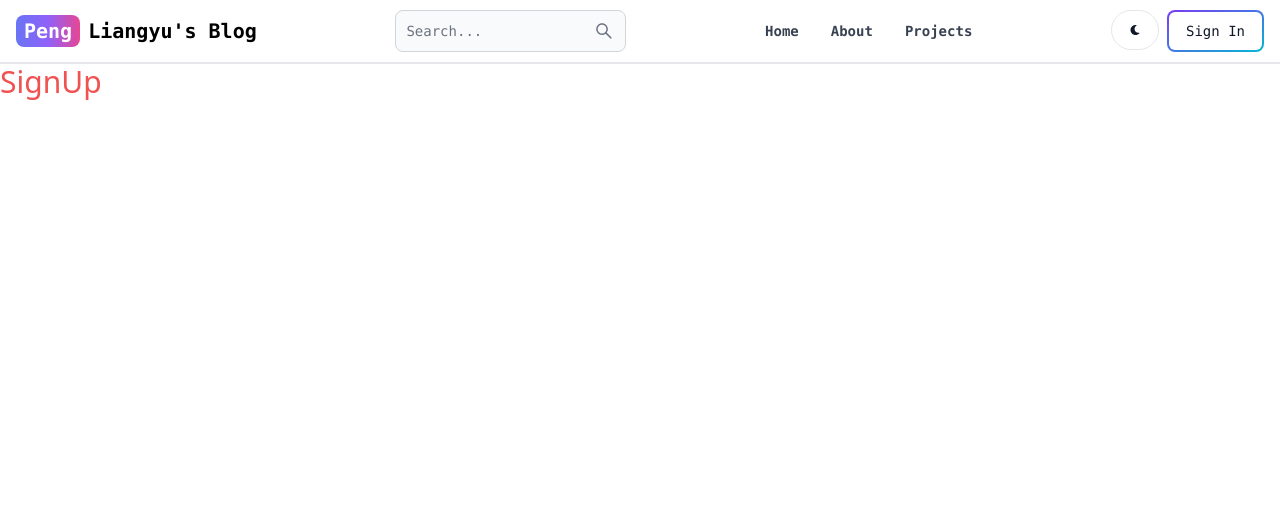
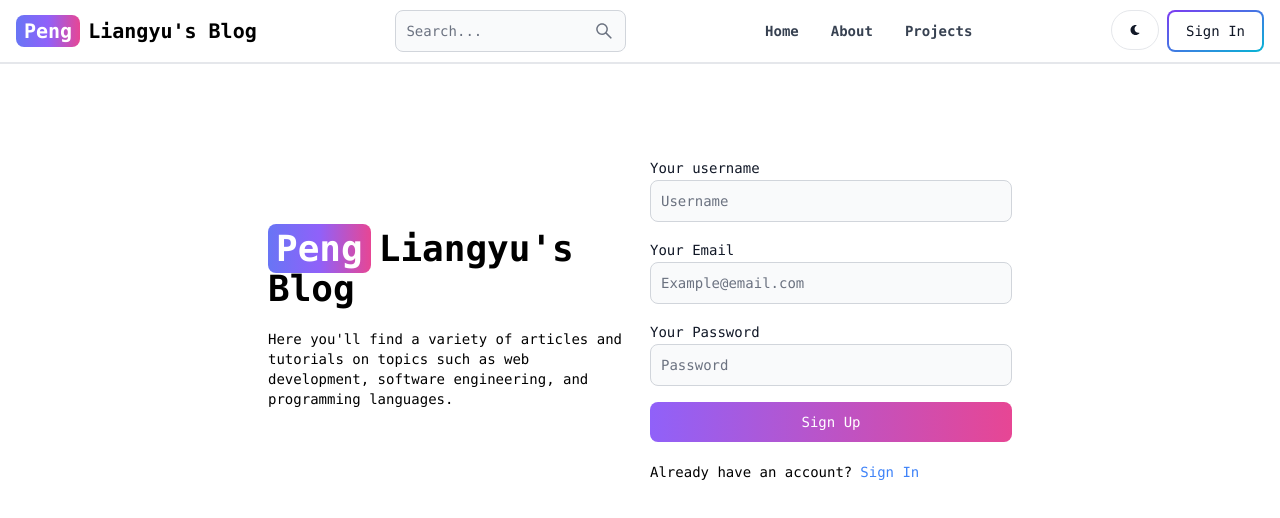
Before and after one commit to lab-peng/mern-blog, a React (Vite) app in the folder client/: page /sign-up in a window 1280 px wide. Shown: the top 518 px of the page. Built offline with nearby package versions, Linux system fonts and the light colour scheme.

Commit message:
create sign up page UI

```diff
--- a/client/src/components/Header.jsx
+++ b/client/src/components/Header.jsx
@@ -1,4 +1,4 @@
-import { Navbar, TextInput, Button } from "flowbite-react";
+import { Navbar, TextInput, Button } from 'flowbite-react';
 import { Link, useLocation } from 'react-router-dom'
 import { AiOutlineSearch } from 'react-icons/ai'
 import { FaMoon } from 'react-icons/fa'
@@ -6,46 +6,46 @@ import { FaMoon } from 'react-icons/fa'
 export default function Header() {
     const path = useLocation().pathname;
   return (
-    <Navbar className="font-mono border-b-2">
-        <Link to="/" className="self-center whitespace-nowrap text-sm sm:text-xl font-semibold dark:text-white">
-            <span className="mr-2 px-2 py-1 bg-gradient-to-r from-indigo-500 via-purple-500 to-pink-500 rounded-lg text-white">Peng</span>
+    <Navbar className='border-b-2'>
+        <Link to='/' className='self-center whitespace-nowrap text-sm sm:text-xl font-semibold dark:text-white'>
+            <span className='mr-2 px-2 py-1 bg-gradient-to-r from-indigo-500 via-purple-500 to-pink-500 rounded-lg text-white'>Peng</span>
             Liangyu's Blog
         </Link>
         <form>
             <TextInput
-                type="text"
-                placeholder="Search..."
+                type='text'
+                placeholder='Search...'
                 rightIcon={AiOutlineSearch}
-                className="hidden lg:inline"
+                className='hidden lg:inline'
             />
         </form>
-        <Button className="w-12 h-10 lg:hidden" color="gray">
+        <Button className='w-12 h-10 lg:hidden' color='gray'>
             <AiOutlineSearch />
         </Button>
-        <div className="flex gap-2 md:order-2">
-            <Button className="w-12 h-10 hidden sm:inline" color="gray" pill>
+        <div className='flex gap-2 md:order-2'>
+            <Button className='w-12 h-10 hidden sm:inline' color='gray' pill>
                 <FaMoon />
             </Button>
             <Link to='/sign-in'>
-                <Button gradientDuoTone="purpleToBlue" outline>
+                <Button gradientDuoTone='purpleToBlue' outline>
                     Sign In
                 </Button>
             </Link>
             <Navbar.Toggle />
         </div>
         <Navbar.Collapse>
-            <Navbar.Link active={path === "/"} as={"div"}>
-                <Link to="/"  className="font-semibold">
+            <Navbar.Link active={path === '/'} as={'div'}>
+                <Link to='/'  className='font-semibold'>
                     Home
                 </Link>
             </Navbar.Link>
-            <Navbar.Link active={path === "/about"} as={"div"}>
-                <Link to="/about" className="font-semibold">
+            <Navbar.Link active={path === '/about'} as={'div'}>
+                <Link to='/about' className='font-semibold'>
                     About
                 </Link>
             </Navbar.Link>
-            <Navbar.Link active={path === "/projects"} as={"div"}>
-                <Link to="/projects" className="font-semibold">
+            <Navbar.Link active={path === '/projects'} as={'div'}>
+                <Link to='/projects' className='font-semibold'>
                     Projects
                 </Link>
             </Navbar.Link>
--- a/client/src/index.css
+++ b/client/src/index.css
@@ -1,3 +1,8 @@
 @tailwind base;
 @tailwind components;
 @tailwind utilities;
+
+/* font family that will apply globally */
+* {
+    font-family: ui-monospace, SFMono-Regular, Menlo, Monaco, Consolas, "Liberation Mono", "Courier New", monospace;
+}
--- a/client/src/pages/SignUp.jsx
+++ b/client/src/pages/SignUp.jsx
@@ -1,5 +1,47 @@
+import { Label, TextInput, Button } from 'flowbite-react'
+import { Link } from 'react-router-dom'
+
 export default function SignUp() {
   return (
-    <h1 className='text-3xl text-red-500'>SignUp</h1>
+  <div className='min-h-screen mt-20'>
+    <div className='flex p-3 max-w-3xl mx-auto flex-col md:flex-row md:items-center gap-5'>
+      {/* left */}
+      <div className='flex-1'>
+        <Link to='/' className='text-4xl font-bold dark:text-white'>
+            <span className='mr-2 px-2 py-1 bg-gradient-to-r from-indigo-500 via-purple-500 to-pink-500 rounded-lg text-white'>Peng</span>
+            Liangyu's Blog
+        </Link>
+        <p className='text-sm mt-5'>
+          Here you'll find a variety of articles and tutorials on topics such as web development, software engineering, and programming languages.
+        </p>
+      </div>
+      {/* right */}
+      <div className='flex-1'>
+        <form className='flex flex-col gap-4'>
+          <div className=''>
+            <Label value='Your username'/>
+            <TextInput type='text' placeholder='Username' id='username' />
+          </div>
+          <div className=''>
+            <Label value='Your Email'/>
+            <TextInput type='text' placeholder='Example@email.com' id='email' />
+          </div>
+          <div className=''>
+            <Label value='Your Password'/>
+            <TextInput type='text' placeholder='Password' id='password' />
+          </div>
+          <Button gradientDuoTone='purpleToPink' type='submit'>
+              Sign Up
+          </Button>
+        </form>
+        <div className='flex gap-2 text-sm mt-5'>
+          <span>Already have an account?</span>
+          <Link to='/sign-in' className='text-blue-500'>
+            Sign In
+          </Link>
+        </div>
+      </div>
+    </div>
+  </div>
   )
 }
--- a/client/tailwind.config.js
+++ b/client/tailwind.config.js
@@ -6,6 +6,11 @@ export default {
     "node_modules/flowbite-react/lib/esm/**/*.js",
   ],
   theme: {
+    fontFamily: {
+      // 'sans': ['ui-sans-serif', 'system-ui'],
+      'serif': ['ui-serif', 'Georgia'],
+      // 'mono': ['ui-monospace', 'SFMono-Regular'],
+    },
     extend: {},
   },
   plugins: [require('flowbite/plugin')],
```
Also changed, not shown: client/src/App.jsx (+6 -6 lines), 2 other files (tests, documents, lock files or other folders).
